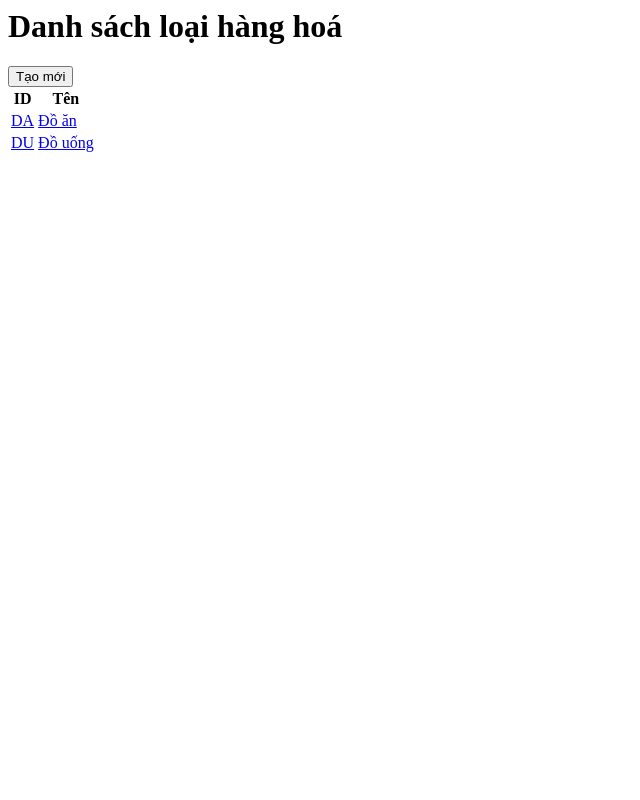
After one commit to gonrin/Python-Basic-ACT, a Flask app: page /loaihanghoa/list in a window 1280 px wide. The commit adds this page. Shown: the whole page, without its empty margins (0-640 px from the left). Run offline with Flask 2, Linux system fonts and the light colour scheme.

Commit message:
add template

```diff
--- a/semester2/day5/flask_example/repo/app.py
+++ b/semester2/day5/flask_example/repo/app.py
@@ -1,7 +1,6 @@
-from flask import request, render_template
+# flask run --host=0.0.0.0
+from flask import Flask, request, render_template
 
-# flask run --host=0.0.0.0
-from flask import Flask
 app = Flask(__name__)
 
 @app.route('/')
@@ -11,9 +10,14 @@ def hello_world():
 
 ########### Loai hang hoa #############
 
-@app.route('/loaihanghoa')
+@app.route('/loaihanghoa/list')
 def loaihanghoa_list():
-    return 'List loai hang hoa'
+
+    objs = [
+        {"id": "DA", "ten": "Đồ ăn"},
+        {"id": "DU", "ten": "Đồ uống"},
+    ]
+    return render_template('loaihanghoa/list.html', list_item=objs)
 
 @app.route('/loaihanghoa/create')
 def loaihanghoa_create():
@@ -25,7 +29,7 @@ def loaihanghoa_read():
 
     ### get thong tin loai hang hoa tu file
 
-    obj = {"id": 13, "ten": "Coca", "ghichu": "Ghi chu Coca cola"}
+    obj = {"id": id, "ten": "Coca", "ghichu": "Ghi chu Coca cola"}
     print(request.args)
     return render_template('loaihanghoa/read.html', id=obj.get("id"), ten=obj.get("ten"),\
         ghichu=obj.get("ghichu"))
--- /dev/null
+++ b/semester2/day5/flask_example/repo/templates/loaihanghoa/list.html
@@ -0,0 +1,23 @@
+<html>
+    <head>
+        <title>Quản lý bán hàng</title>
+    </head>
+    <body>
+        <h1>Danh sách loại hàng hoá</h1>
+        <a href="/loaihanghoa/create"><button>Tạo mới</button></a>
+        <table>
+            <tr>
+                <!--<th><a href="/loaihanghoa/list"><button>Quay lại</button></a></th>-->
+                <th>ID</th>
+                <th>Tên</th>
+            </tr>
+            {% for item in list_item %}
+            <tr>
+                <td><a href="/loaihanghoa/read?id={{ item.id }}">{{ item.id }}</a></td>
+                <td><a href="/loaihanghoa/read?id={{ item.id }}">{{ item.ten }}</a></td>
+            </tr>
+            {% endfor %}
+        </table>
+
+    </body>
+</html>
```
Also changed, not shown: semester2/day5/flask_example/repo/templates/loaihanghoa/read.html (+8 -3 lines).
